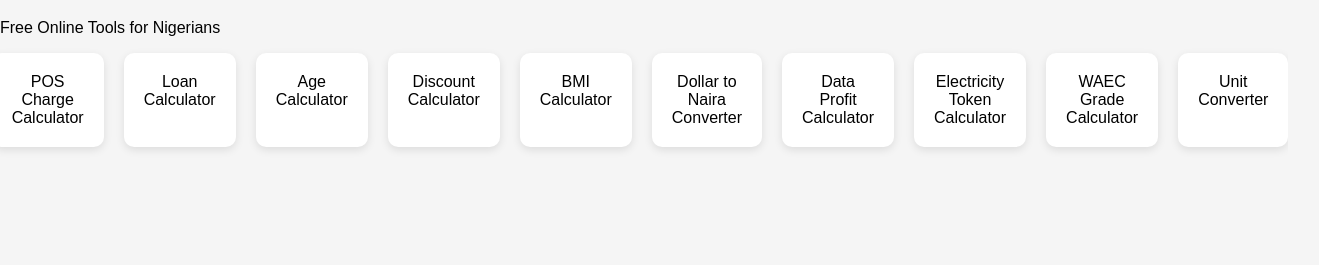
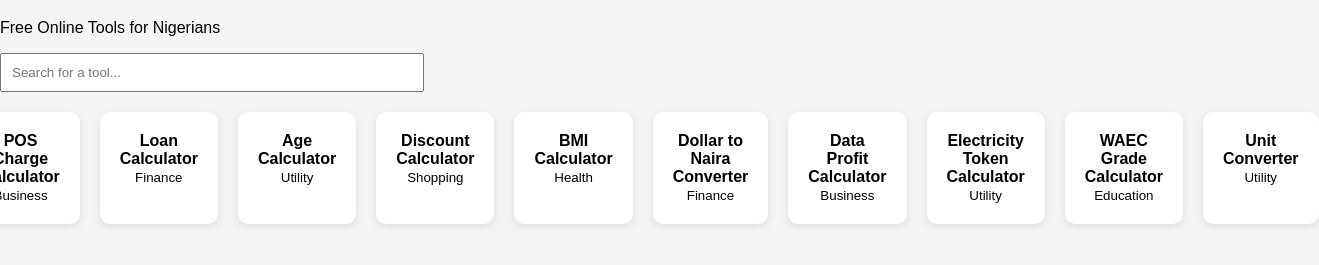
Before and after one commit to wisdomalan9/naijasmarttools, a website: page public/tools/index.html in a window 1280 px wide. Shown: the part 61-326 px from the top of the page, 1319 px wide, since content can reach past the window. Drawn offline with Linux system fonts and the light colour scheme.

Commit message:
Add search system for tools

```diff
--- a/public/js/tools.js
+++ b/public/js/tools.js
@@ -1,37 +1,61 @@
 const tools = [
 
-{ name: "POS Charge Calculator", link: "/tools/pos.html" },
+{ name: "POS Charge Calculator", category:"Business", link: "/tools/pos.html" },
 
-{ name: "Loan Calculator", link: "/tools/loan.html" },
+{ name: "Loan Calculator", category:"Finance", link: "/tools/loan.html" },
 
-{ name: "Age Calculator", link: "/tools/age.html" },
+{ name: "Age Calculator", category:"Utility", link: "/tools/age.html" },
 
-{ name: "Discount Calculator", link: "/tools/discount.html" },
+{ name: "Discount Calculator", category:"Shopping", link: "/tools/discount.html" },
 
-{ name: "BMI Calculator", link: "/tools/bmi.html" },
+{ name: "BMI Calculator", category:"Health", link: "/tools/bmi.html" },
 
-{ name: "Dollar to Naira Converter", link: "/tools/currency.html" },
+{ name: "Dollar to Naira Converter", category:"Finance", link: "/tools/currency.html" },
 
-{ name: "Data Profit Calculator", link: "/tools/data-profit.html" },
+{ name: "Data Profit Calculator", category:"Business", link: "/tools/data-profit.html" },
 
-{ name: "Electricity Token Calculator", link: "/tools/electricity.html" },
+{ name: "Electricity Token Calculator", category:"Utility", link: "/tools/electricity.html" },
 
-{ name: "WAEC Grade Calculator", link: "/tools/waec.html" },
+{ name: "WAEC Grade Calculator", category:"Education", link: "/tools/waec.html" },
 
-{ name: "Unit Converter", link: "/tools/unit.html" }
+{ name: "Unit Converter", category:"Utility", link: "/tools/unit.html" }
 
 ];
 
 const container = document.getElementById("toolGrid");
 
-tools.forEach(tool => {
+function displayTools(list){
+
+container.innerHTML = "";
+
+list.forEach(tool => {
 
 const card = document.createElement("a");
 
 card.href = tool.link;
 card.className = "tool-card";
-card.innerText = tool.name;
+
+card.innerHTML = `
+<strong>${tool.name}</strong><br>
+<small>${tool.category}</small>
+`;
 
 container.appendChild(card);
 
 });
+
+}
+
+function searchTools(){
+
+const search = document.getElementById("search").value.toLowerCase();
+
+const filtered = tools.filter(tool =>
+tool.name.toLowerCase().includes(search)
+);
+
+displayTools(filtered);
+
+}
+
+displayTools(tools);
--- a/public/tools/index.html
+++ b/public/tools/index.html
@@ -10,6 +10,14 @@
 <h1>NaijaSmartTools</h1>
 <p>Free Online Tools for Nigerians</p>
 
+<input
+type="text"
+id="search"
+placeholder="Search for a tool..."
+onkeyup="searchTools()"
+style="padding:10px;width:90%;max-width:400px;margin-bottom:20px;"
+>
+
 <div id="toolGrid" class="tool-grid"></div>
 
 <script src="/js/tools.js"></script>
```
